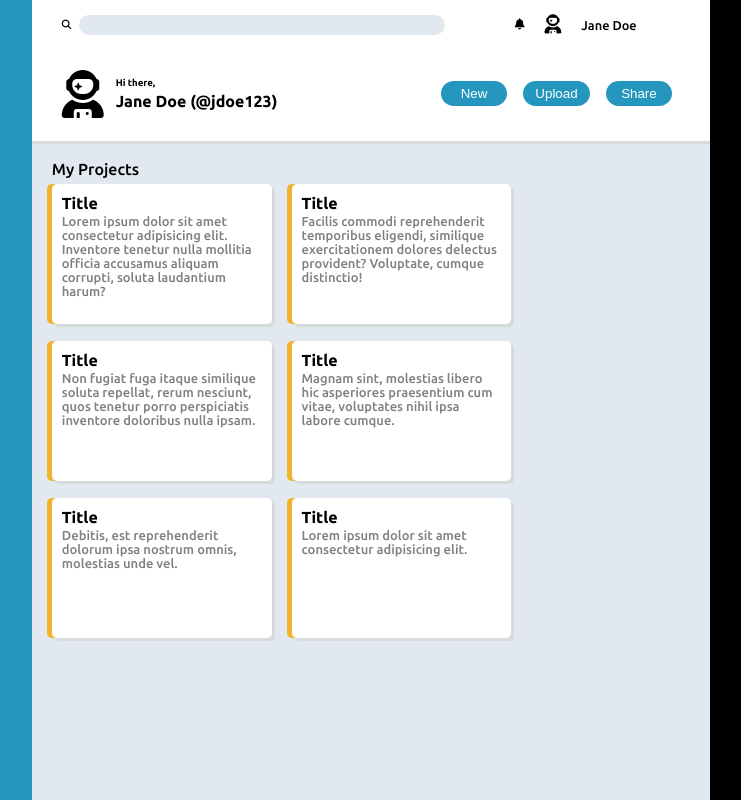
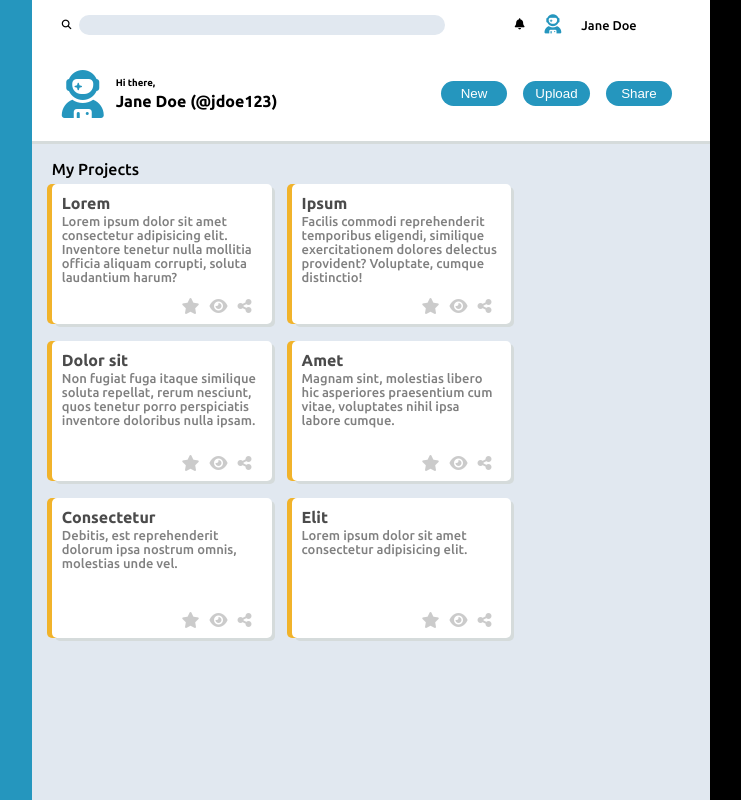
Before and after one commit to kpatel7c8/dashboard, a plain HTML site: page index.html in a window 1280 px wide. Shown: the full height of the page, 365-1106 px from the left. Drawn offline with Linux system fonts and the light colour scheme.

Commit message:
add article actions

```diff
--- a/index.html
+++ b/index.html
@@ -58,45 +58,75 @@
       <p>My Projects</p>
       <div id="articleContainer">
      <article>
-        <h4>Title</h4>
+        <h4>Lorem</h4>
         <p>
-          Lorem ipsum dolor sit amet consectetur adipisicing elit. Inventore tenetur nulla mollitia officia accusamus aliquam corrupti, soluta laudantium harum?
+          Lorem ipsum dolor sit amet consectetur adipisicing elit. Inventore tenetur nulla mollitia officia aliquam corrupti, soluta laudantium harum?
         </p>
+        <div class="articleActions">
+          <i class="fa-solid fa-star"></i>
+          <i class="fa-solid fa-eye"></i>
+          <i class="fa-solid fa-share-nodes"></i>
+        </div>
       </article>
       <article>
-        <h4>Title</h4>
+        <h4>Ipsum</h4>
         <p>
           Facilis commodi reprehenderit temporibus eligendi, similique exercitationem dolores delectus provident? Voluptate, cumque distinctio!
         </p>
+        <div class="articleActions">
+          <i class="fa-solid fa-star"></i>
+          <i class="fa-solid fa-eye"></i>
+          <i class="fa-solid fa-share-nodes"></i>
+        </div>
       </article>
       <article>
-        <h4>Title</h4>
+        <h4>Dolor sit</h4>
         <p>
          Non fugiat fuga itaque similique soluta repellat, rerum nesciunt, quos tenetur porro perspiciatis inventore doloribus nulla ipsam.
         </p>
+        <div class="articleActions">
+          <i class="fa-solid fa-star"></i>
+          <i class="fa-solid fa-eye"></i>
+          <i class="fa-solid fa-share-nodes"></i>
+        </div>
       </article>
       <article>
-        <h4>Title</h4>
+        <h4>Amet</h4>
         <p>
           Magnam sint, molestias libero hic asperiores praesentium cum vitae, voluptates nihil ipsa labore cumque.
         </p>
+        <div class="articleActions">
+          <i class="fa-solid fa-star"></i>
+          <i class="fa-solid fa-eye"></i>
+          <i class="fa-solid fa-share-nodes"></i>
+        </div>
       </article>
       <article>
-        <h4>Title</h4>
+        <h4>Consectetur</h4>
         <p>
           Debitis, est reprehenderit dolorum ipsa nostrum omnis, molestias unde vel.
         </p>
+        <div class="articleActions">
+          <i class="fa-solid fa-star"></i>
+          <i class="fa-solid fa-eye"></i>
+          <i class="fa-solid fa-share-nodes"></i>
+        </div>
       </article>
       <article>
-        <h4>Title</h4>
+        <h4>Elit</h4>
         <p>
           Lorem ipsum dolor sit amet consectetur adipisicing elit.
         </p>
+        <div class="articleActions">
+          <i class="fa-solid fa-star"></i>
+          <i class="fa-solid fa-eye"></i>
+          <i class="fa-solid fa-share-nodes"></i>
+        </div>
       </article>
       </div>
     </section>
     <!-- <aside>
-      <h3>Announcements</h3>
+      <p>Announcements</p>
       <div>
         <article>
           <h4>Site Maintenance</h4>
--- a/style.css
+++ b/style.css
@@ -1,5 +1,3 @@
-/* font-family: 'Chewy', cursive; */
-
 html {
   background-color: black;
 }
@@ -93,6 +91,10 @@ input {
   align-items: center;
 }
 
+[class*= "astronaut"] {
+  color: rgb(37, 150, 190);
+}
+
 #hiUser p, #hiUser h4 {
   margin:0.2rem;
   margin-left: -0.5rem;
@@ -146,6 +148,7 @@ main {
 
 article h4 {
   margin-top: 0px;
+  opacity: 70%;
 }
 
 article p {
@@ -153,3 +156,13 @@ article p {
   color: gray;
   font-size: small;
 }
+
+.articleActions  {
+  display: grid;
+  grid-template-columns: repeat(3, auto);
+  justify-content: end;
+  gap: 10px;
+  padding-right: 10px;
+  color: black;
+  opacity: 20%;
+}
```
